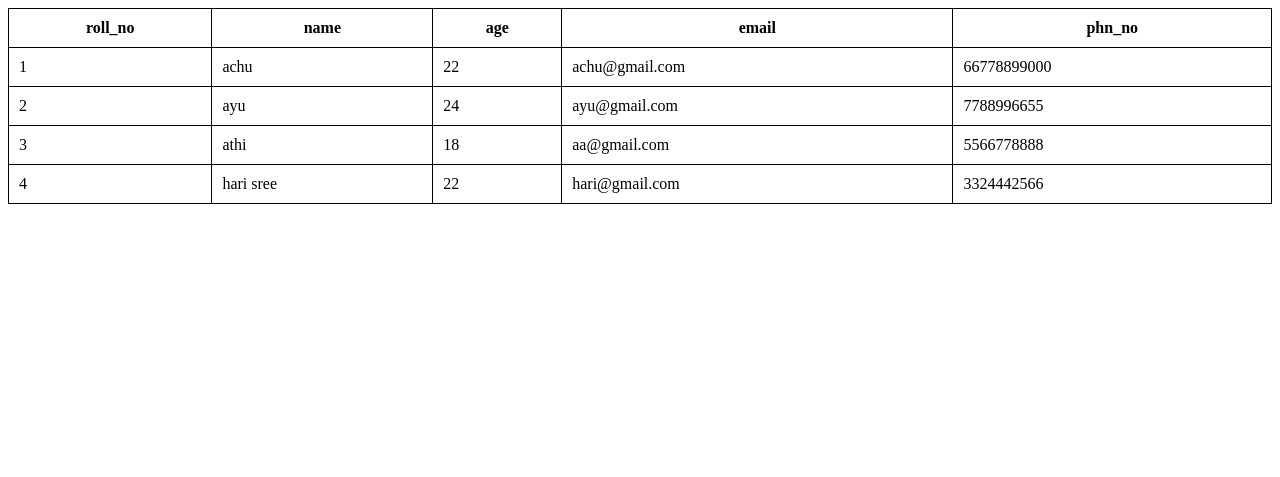
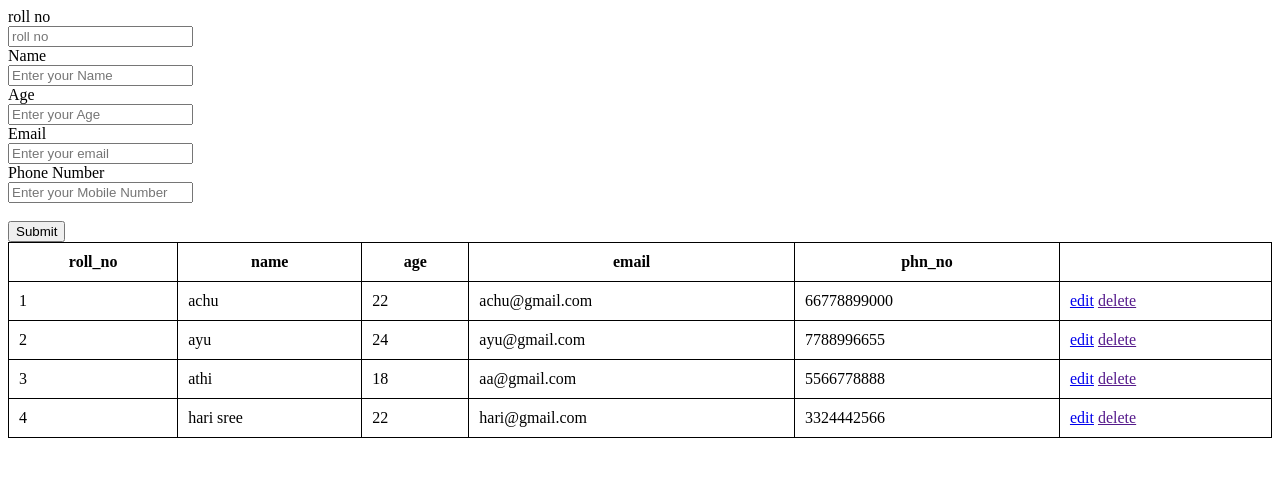
Before and after one commit to sreeharipremanathan/django, a Django app: page /dis in a window 1280 px wide. Shown: the top 477 px of the page. Run offline with Django 5.2, Linux system fonts and the light colour scheme; data comes from the database, SQL or seed files in the repository; both versions use the stored data as it was after the commit; parts of the project's set-up code (start-up, migrations or seed data) failed here and were passed over.

Commit message:
Add files via upload
sms

```diff
--- a/student_manage_system/app/urls.py
+++ b/student_manage_system/app/urls.py
@@ -1,5 +1,7 @@
 from django.urls import path
 from . import views
 urlpatterns=[
-    path('dis',views.display_std)
+    path('dis',views.display_std),
+    path('add_std',views.add),
+    path('edit_std/<id>',views.edit)
 ]
--- a/student_manage_system/app/views.py
+++ b/student_manage_system/app/views.py
@@ -1,6 +1,32 @@
-from django.shortcuts import render
+from django.shortcuts import render,redirect
 from .models import *
 # Create your views here.
 def display_std(req):
     data=Student.objects.all()
     return render(req,'display_std.html',{"data":data})
+
+def add(req):
+    if req.method=='POST':
+        roll=req.POST["roll"]
+        std_name=req.POST["name"]
+        std_age=req.POST["age"]
+        std_email=req.POST["email"]
+        std_phno=req.POST["phno"]
+        data=Student.objects.create(roll_no=roll,name=std_name,age=std_age,email=std_email,phn=std_phno)
+        data.save()
+        return redirect(display_std)
+    else:
+        return redirect(display_std)
+
+def edit(req,id):
+    data=Student.objects.get(pk=id)
+    if req.method=='POST':
+        roll=req.POST["roll"]
+        std_name=req.POST["name"]
+        std_age=req.POST["age"]
+        std_email=req.POST["email"]
+        std_phno=req.POST["phno"]
+        Student.objects.filter(pk=id).update(roll_no=roll,nammse=std_name,age=std_age,email=std_email,phn=std_phno)
+        return redirect(display_std)
+    else:
+        return render(req,'edit.html',{'data':data})
--- a/student_manage_system/templates/display_std.html
+++ b/student_manage_system/templates/display_std.html
@@ -8,6 +8,22 @@
     <link rel="stylesheet" href="{% static '/css/style.css' %}">
 </head>
 <body>
+    <form action="add_std" method="post">
+        {% csrf_token %}
+        <label>roll no</label><br>
+        <input type="number" placeholder="roll no" name="roll"><br>
+        <label>Name</label><br>
+        <input type="text" class="input" placeholder="Enter your Name" name="name"><br>
+        <label>Age</label><br>
+        <input type="number" class="input" placeholder="Enter your Age" name="age"><br>
+        <label>Email</label><br>
+        <input type="email" class="input" placeholder="Enter your email" name="email"><br>
+        <label>Phone Number</label><br>
+        <input type="tel" class="input" placeholder="Enter your Mobile Number" name="phno"><br>
+        <br>
+        <input class="btn" type="submit" value="Submit">
+    </form>
+
     <table>
         <tr>
             <th>roll_no</th>
@@ -23,6 +39,10 @@
             <td>{{std.age}}</td>
             <td>{{std.email}}</td>
             <td>{{std.phn}}</td>
+            <td>
+                <a href="edit_std/{{std.pk}}">edit</a>
+                <a href="">delete</a>
+            </td>
         </tr>
         {% endfor %}
     </table>
```
Also changed, not shown: student_manage_system/templates/edit.html (added, +25 -0 lines), student_manage_system/app/migrations/0002_student_age_student_email_student_name_student_phn_and_more.py (added), student_manage_system/db.sqlite3.
